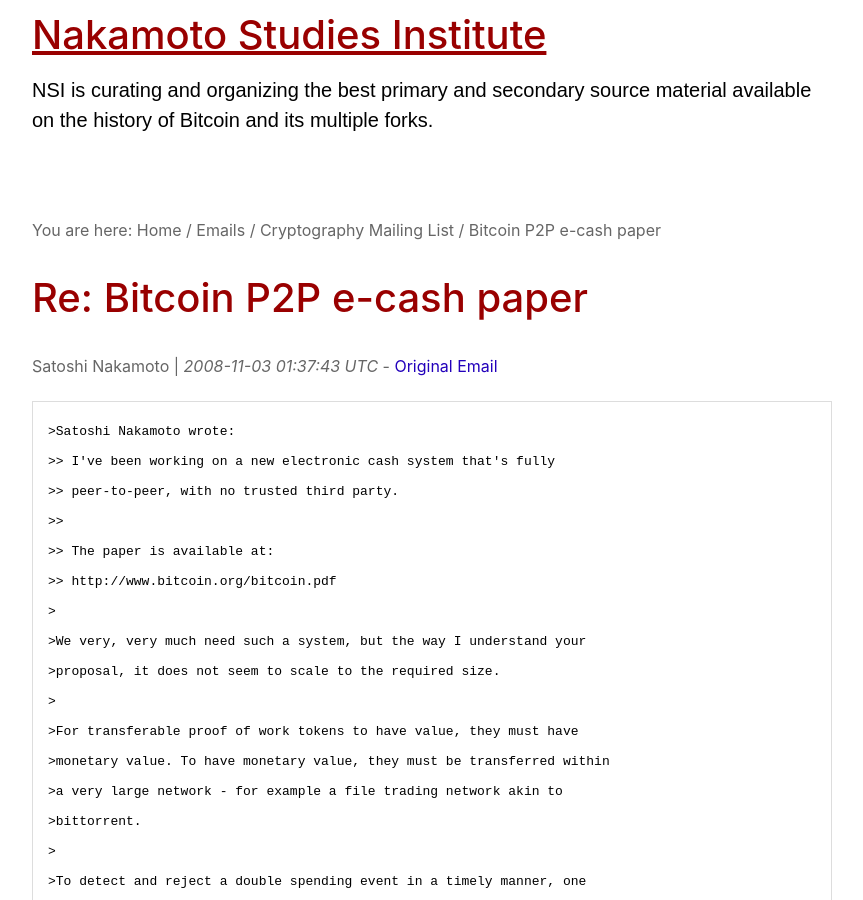
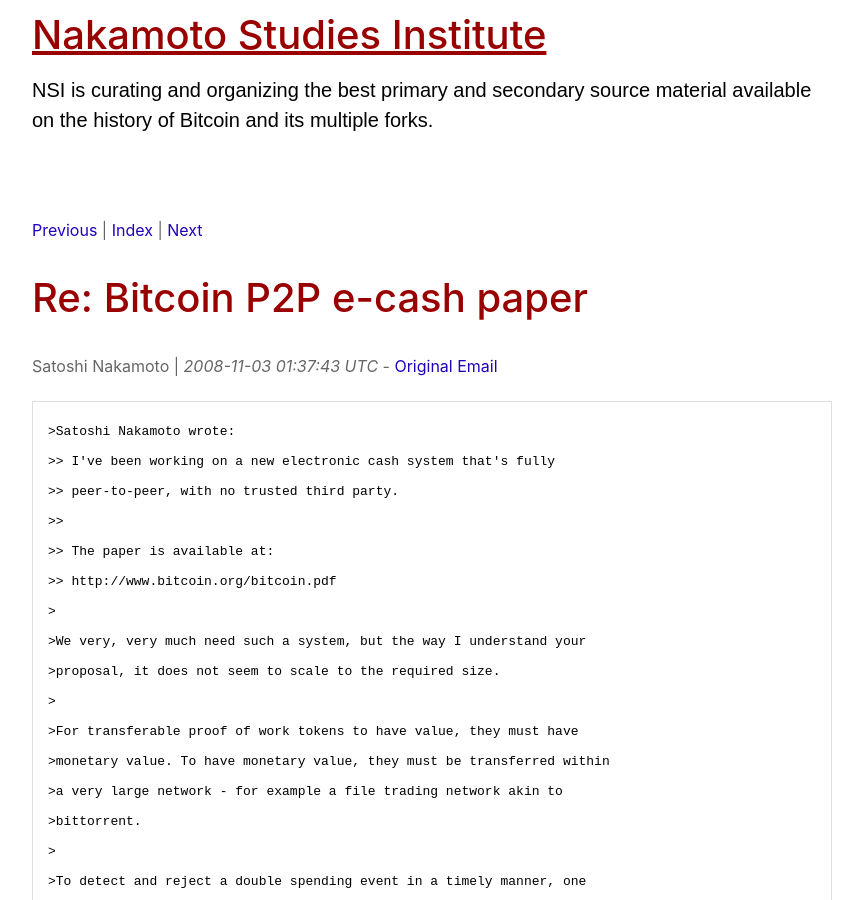
Before and after one commit to nakamotostudies/nakamotostudies.github.io, a Jekyll site: the page built from emails/cryptography/2.md, in a window 1280 px wide and 900 px high. Shown: the whole window, without its empty margins (58-921 px from the left). Built offline with Jekyll 4.4.1, drawn with Linux system fonts in a browser that asks for light colours; our own code applies the rules of GitHub Pages for plain Markdown files.

Commit message:
Update 2.md

```diff
--- a/emails/cryptography/2.md
+++ b/emails/cryptography/2.md
@@ -1,5 +1,6 @@
-<small>You are here: Home / Emails / Cryptography Mailing List / Bitcoin P2P e-cash paper</small>
-
+<p><small>
+	<a href="/emails/cryptography/1">Previous</a> | <a href="/">Index</a> | <a href="/emails/cryptography/3">Next</a></small>
+  </p>
 # Re: Bitcoin P2P e-cash paper
 
 <p><small>Satoshi Nakamoto | <em>2008-11-03 01:37:43 UTC</em> - <a href="http://www.metzdowd.com/pipermail/cryptography/2008-November/014815.html">Original Email</a></small></p>
```
